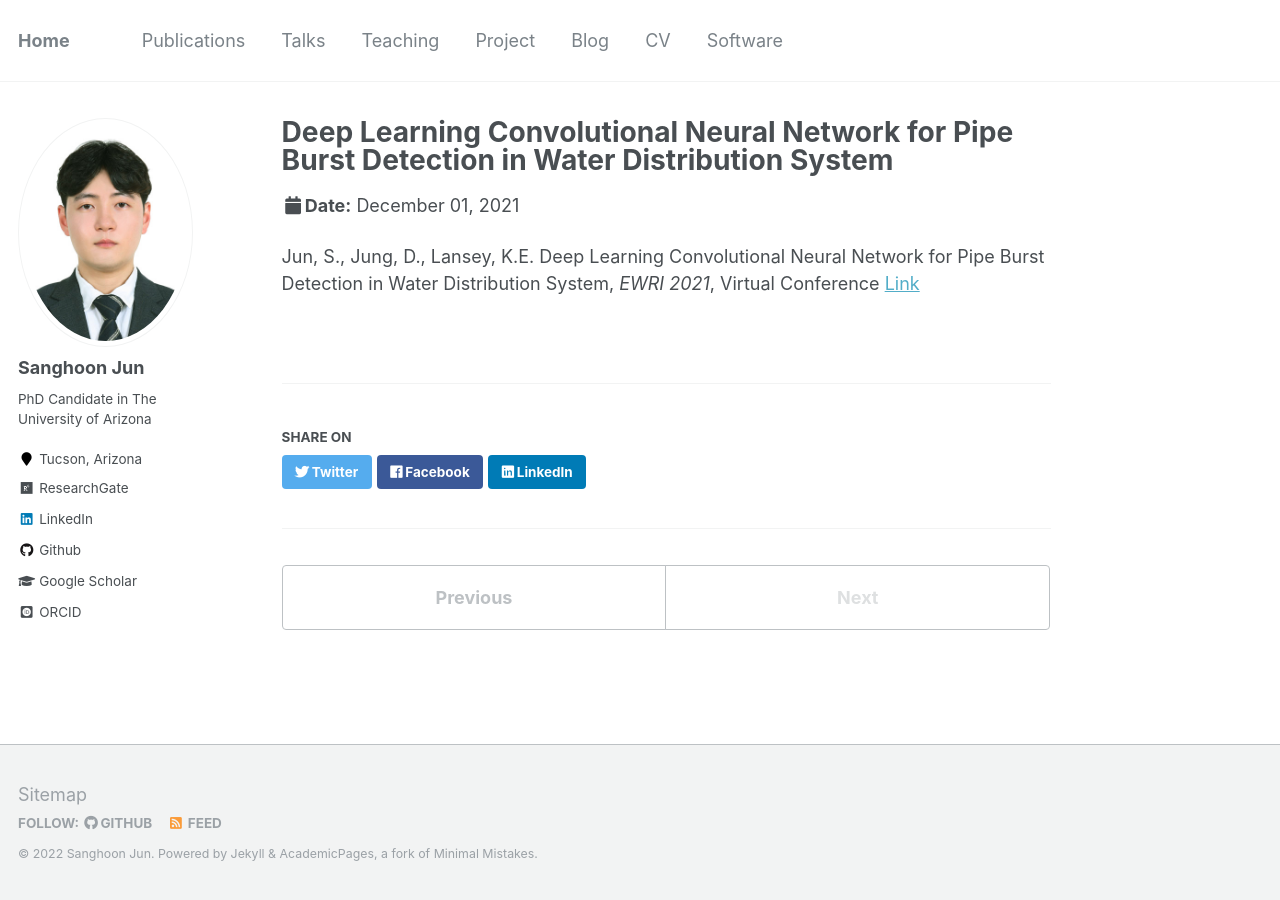
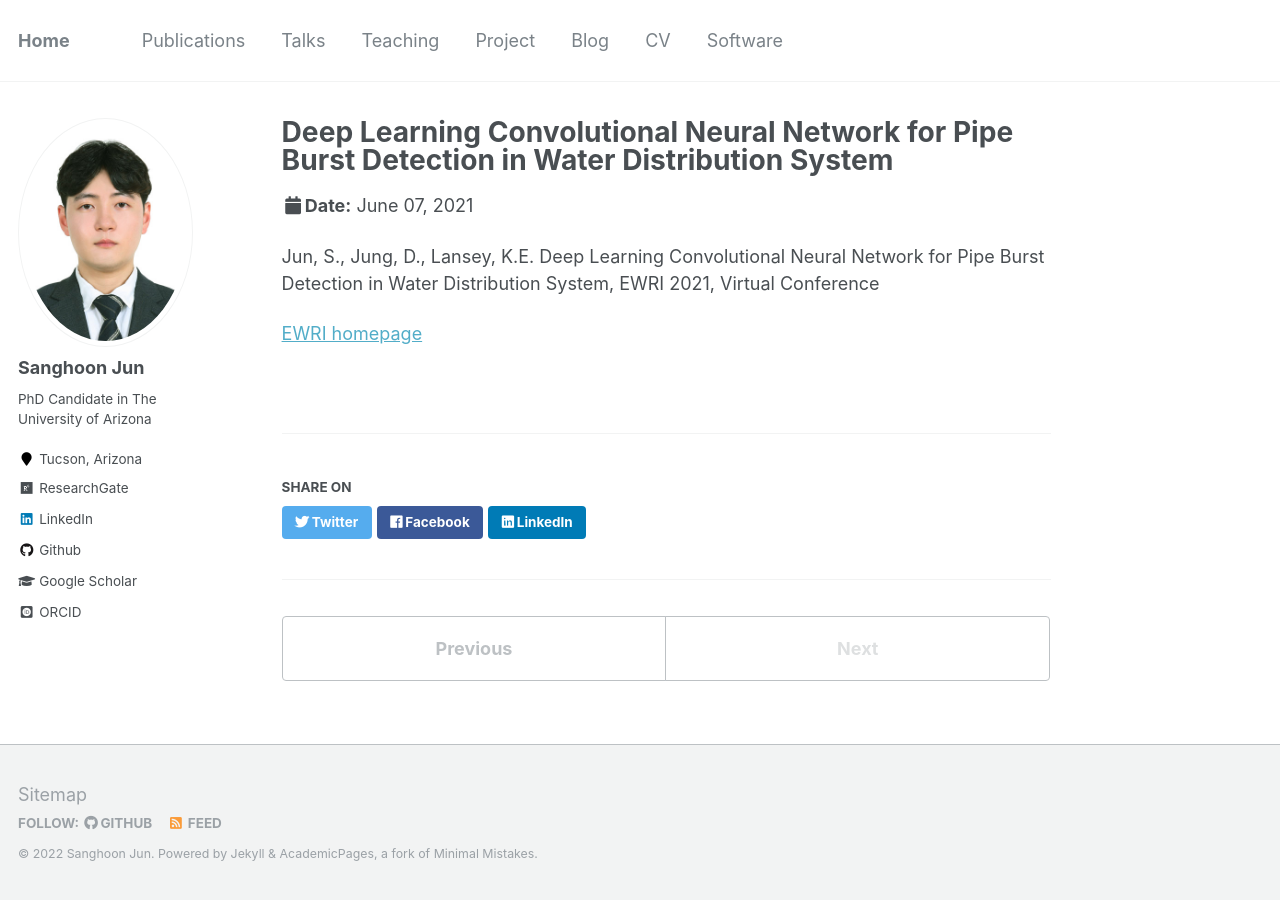
Before and after one commit to uawds/SanghoonJunWater.github.io, a Jekyll site: the page built from _talks/2021_EWRI.md, in a window 1280 px wide. Built offline with Jekyll 4.4.1, drawn with Linux system fonts in a browser that asks for light colours; some web fonts are replaced.

Commit message:
Update 2021_EWRI.md

```diff
--- a/_talks/2021_EWRI.md
+++ b/_talks/2021_EWRI.md
@@ -4,9 +4,10 @@ collection: talks
 type: "Talk"
 permalink: /talks/2021_EWRI
 venue:
-date: 2021-12-01
+date: 2021-06-07
 location: "Virtual Conference"
 ---
 
-Jun, S., Jung, D., Lansey, K.E. Deep Learning Convolutional Neural Network for Pipe Burst Detection in Water Distribution System, <i>EWRI 2021</i>, Virtual Conference
-[Link](https://www.ewricongress.org/)
+Jun, S., Jung, D., Lansey, K.E. Deep Learning Convolutional Neural Network for Pipe Burst Detection in Water Distribution System, EWRI 2021, Virtual Conference
+
+[EWRI homepage](https://www.ewricongress.org/)
```
